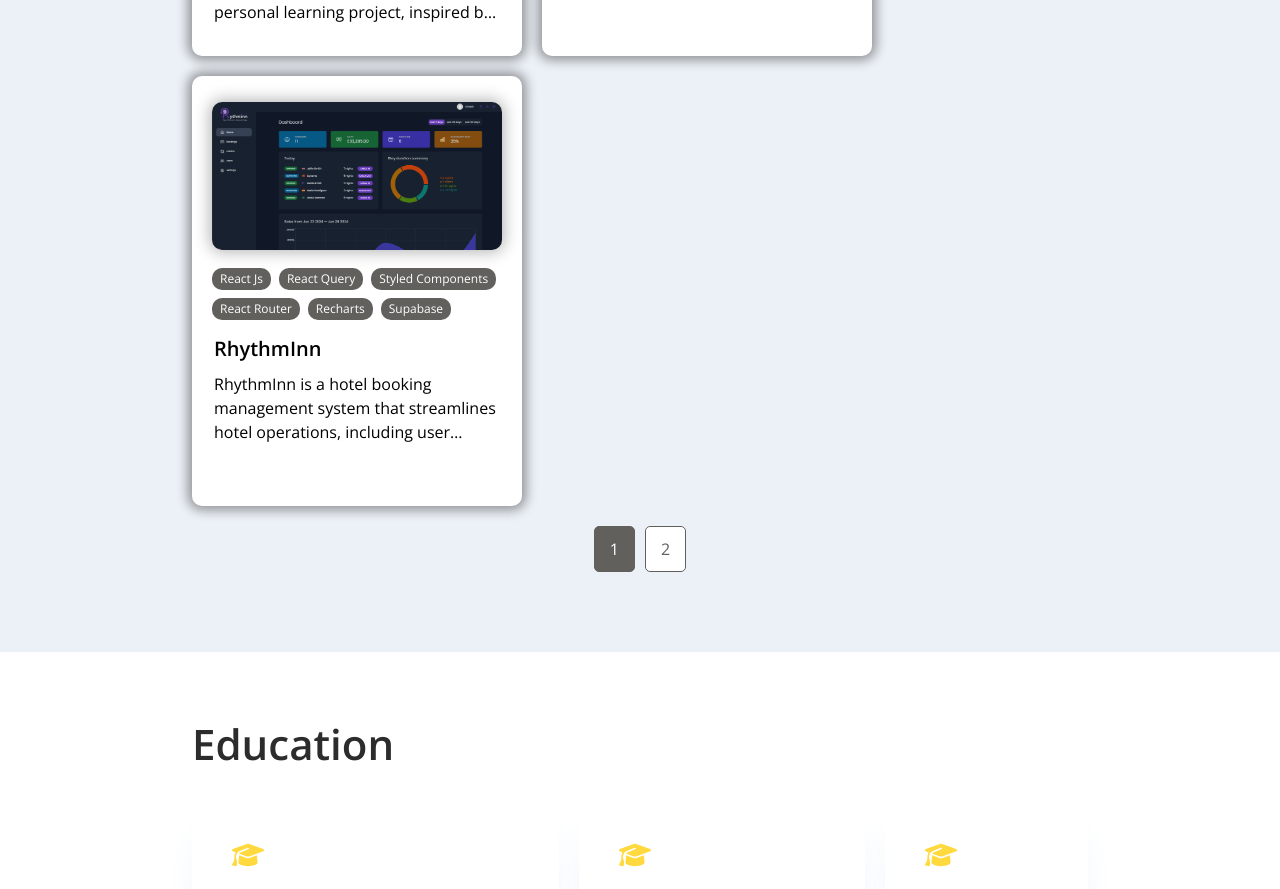
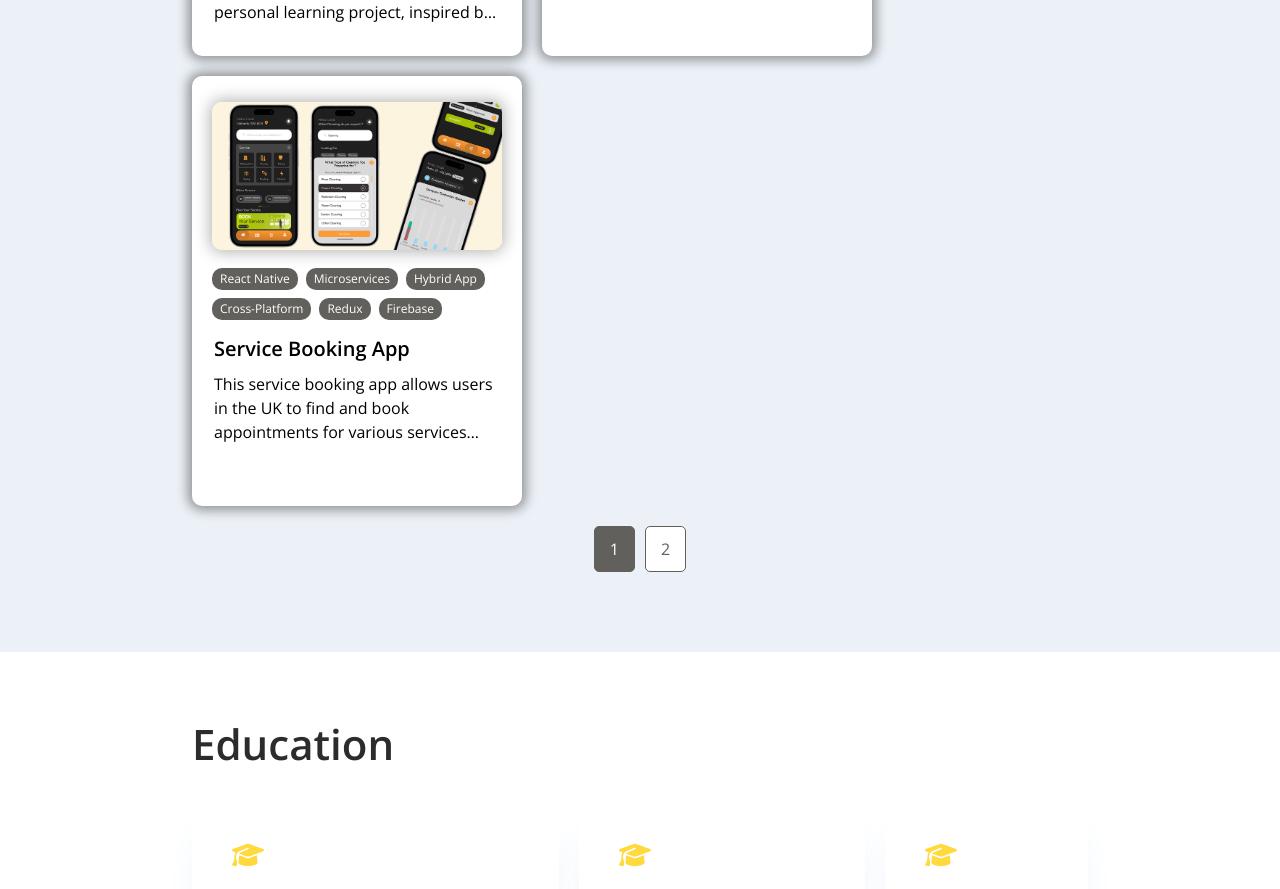
Before and after one commit to vineethpradeep/Vineeth_portfolio, a React (Vite) app: page / in a window 1280 px wide. Shown: the part 5684-6573 px from the top of the page. Built offline with nearby package versions, Linux system fonts and the light colour scheme.

Commit message:
added project

```diff
--- a/src/data/constants.js
+++ b/src/data/constants.js
@@ -395,7 +395,7 @@ export const projects = [
         ],
         category: "webApp",
         github: "",
-        webapp: "https://eiskenproperties.vercel.app/",
+        webappUrl: "https://eiskenproperties.vercel.app/",
       },
       {
         projectId: 1,
@@ -412,10 +412,28 @@ export const projects = [
         ],
         category: "webApp",
         github: "https://github.com/vineethpradeep/pizzahud",
-        webapp: "https://pizzahud.netlify.app",
+        webappUrl: "https://pizzahud.netlify.app",
       },
       {
         projectId: 2,
+        title: "Service Booking App",
+        description:
+          "This service booking app allows users in the UK to find and book appointments for various services they need. The platform connects customers with verified and qualified service providers, ensuring a trustworthy hiring experience. Service providers can manage their workflow based on priority, track tasks from start to finish, process payments, and receive customer reviews upon completion. The app supports both B2B (business-to-business) and B2C (business-to-customer) interactions and includes employee management features. The app is developed using a microservices architecture and follows a hybrid app approach for cross-platform compatibility.",
+        image: "/portfolio_9.png",
+        tags: [
+          "React Native",
+          "Microservices",
+          "Hybrid App",
+          "Cross-Platform",
+          "Redux",
+          "Firebase",
+        ],
+        category: "webApp",
+        github: "",
+        webappUrl: "",
+      },
+      {
+        projectId: 3,
         title: "RhythmInn",
         description:
           "RhythmInn is a hotel booking management system that streamlines hotel operations, including user accommodation, breakfast management, cabin reservations, check-in, and checkout. The system uses React Hook Form's form management and validation to increase user input. The frontend uses React.js for a dynamic, responsive UI, while the styled components are modular and reusable. The Context API handles remote and UI states, while Supabase provides real-time backend services. PostgreSQL is the primary database for strong, scalable application data. This combination of technologies makes RhythmInn a robust, efficient, and scalable hotel management tool. Its fast booking system, extensive dashboard, and robust backend help administrators provide outstanding service and boost company success. To access the app, please use the following credentials: Username**: welcome@rhythmInn.com Password**: Password123",
@@ -430,10 +448,10 @@ export const projects = [
         ],
         category: "webApp",
         github: "https://github.com/vineethpradeep/rhythminn",
-        webapp: "https://rhythminn.netlify.app/login",
+        webappUrl: "https://rhythminn.netlify.app/login",
       },
       {
-        projectId: 3,
+        projectId: 4,
         title: "CodeBox",
         description:
           "CodeBox app so that people could take fun, engaging tests online that tested their React JS skills. Constructed using ReactJS, the app provides users with a dynamic and demanding experience with timed quizzes and real-time progress monitoring. With real-time feedback and the ability to adapt for both right and wrong responses, the scoring system promotes growth and development. The backend is powered by a proprietary JSON API server, which makes it easy to manage and create quiz questions for different courses. My expertise in backend programming and ReactJS is on full display in this project, as is my knack for creating user-focused apps packed with real-time functionality.",
@@ -441,7 +459,7 @@ export const projects = [
         tags: ["React Js", "Redux", "JSON Server", "Github", "Context Api"],
         category: "webApp",
         github: "https://github.com/vineethpradeep/codebox",
-        webapp: "https://codeboxquiz.netlify.app/",
+        webappUrl: "https://codeboxquiz.netlify.app/",
       },
       // {
       //   projectId: 4,
@@ -452,7 +470,7 @@ export const projects = [
       //   tags: ["JavaScript", "SVG icons", "CSS Animation", "Responsive design"],
       //   category: "webApp",
       //   github: "https://github.com/vineethpradeep/trenteez",
-      //   webapp: "https://trenteez.vercel.app",
+      //   webappUrl: "https://trenteez.vercel.app",
       // },
       {
         projectId: 5,
@@ -463,7 +481,7 @@ export const projects = [
         tags: ["Angular", "Responsive design"],
         category: "webApp",
         github: "https://github.com/vineethpradeep/thoughtwalks",
-        webapp: "https://thoughtwalks.netlify.app/",
+        webappUrl: "https://thoughtwalks.netlify.app/",
       },
     ],
   },
@@ -480,7 +498,7 @@ export const projects = [
         tags: ["Photoshop 7"],
         category: "graphicDesign",
         github: "#",
-        webapp: "#",
+        webappUrl: "#",
       },
       {
         projectId: 1,
@@ -491,7 +509,7 @@ export const projects = [
         tags: ["Illustrator", "Coreldraw", "Photoshop"],
         category: "graphicDesign",
         github: "#",
-        webapp: "#",
+        webappUrl: "#",
       },
     ],
   },
--- a/src/pages/ProjectDetails.jsx
+++ b/src/pages/ProjectDetails.jsx
@@ -98,14 +98,20 @@ const Button = styled.a`
   color: #000;
   padding: 12px 16px;
   border-radius: 8px;
-  background-color: ${(props) => (props.secondary ? "#fff" : "#fbd44c")};
-  cursor: pointer;
+  background-color: ${(props) =>
+    props.disabled ? "#ccc" : props.secondary ? "#fff" : "#fbd44c"};
+  cursor: ${(props) => (props.disabled ? "not-allowed" : "pointer")};
   text-decoration: none;
   transition: all 0.5s ease;
-  border: 1px solid ${(props) => (props.secondary ? "#d3cece" : "#fbd44c")};
+  border: 1px solid
+    ${(props) =>
+      props.disabled ? "#aaa" : props.secondary ? "#d3cece" : "#fbd44c"};
+
   &:hover {
-    background-color: ${(props) => (props.secondary ? "#ededed" : "#ffc700")};
+    background-color: ${(props) =>
+      props.disabled ? "#ccc" : props.secondary ? "#ededed" : "#ffc700"};
   }
+  pointer-events: ${(props) => (props.disabled ? "none" : "auto")};
 `;
 const ProjectDetails = ({ selectedProject }) => {
   return (
@@ -132,8 +138,18 @@ const ProjectDetails = ({ selectedProject }) => {
                 View Code
               </Button>
             )}
-            <Button target="new" href={selectedProject.webapp}>
-              View Live App
+            <Button
+              target="new"
+              href={`${
+                selectedProject.webappUrl === ""
+                  ? "#"
+                  : selectedProject.webappUrl
+              }`}
+              disabled={selectedProject.webappUrl === ""}
+            >
+              {selectedProject.webappUrl === ""
+                ? "Under Development"
+                : "View Demo"}
             </Button>
           </ButtonGroup>
         )}
```
Also changed, not shown: public/portfolio_9.png (added).
